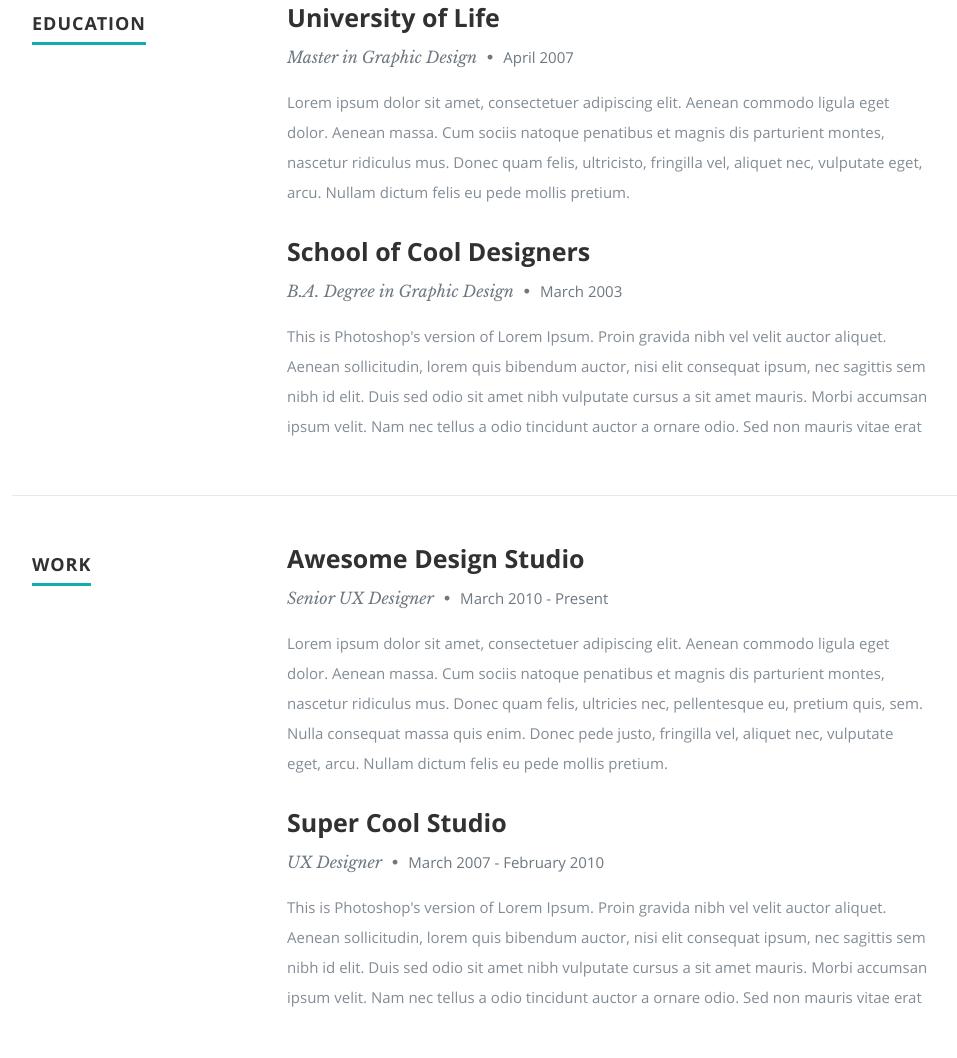
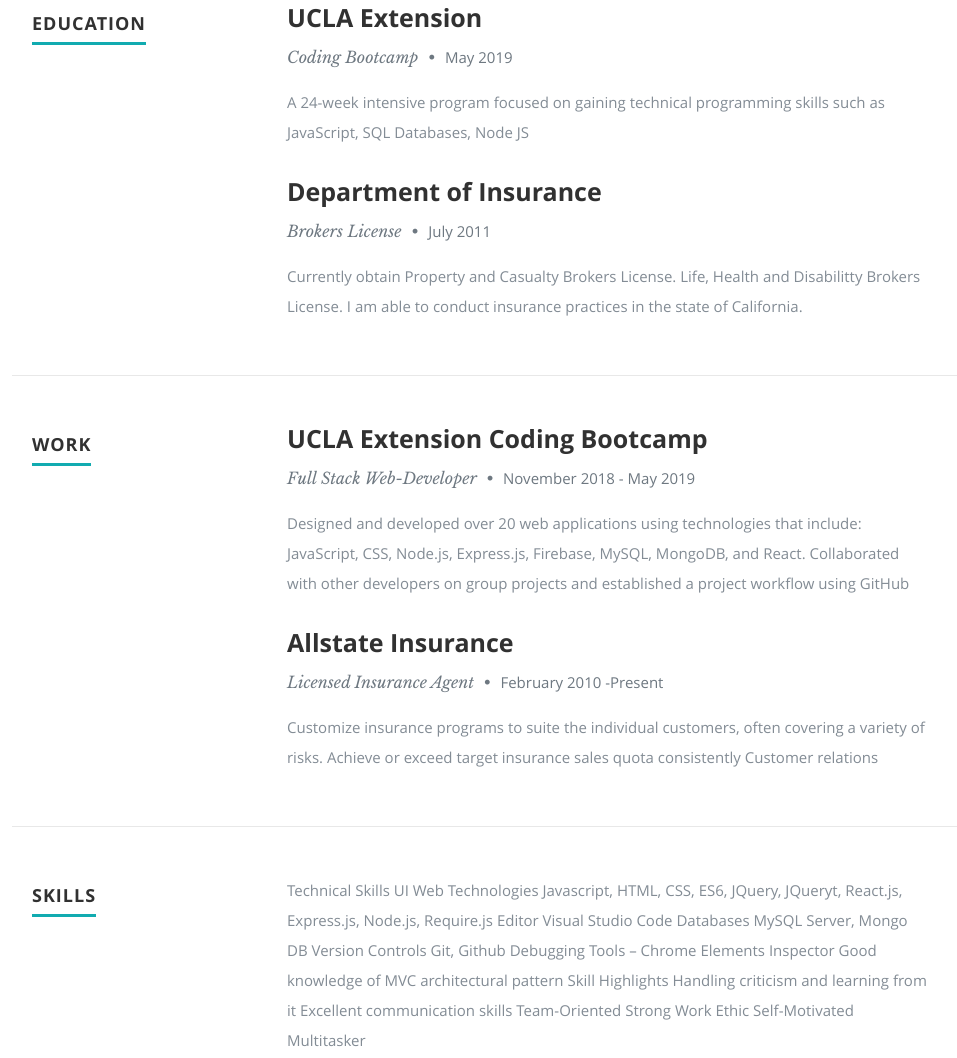
Before and after one commit to gladyn/Portfolio, a plain HTML site: page index.html in a window 1280 px wide. Shown: the part 1445-2503 px from the top of the page, without its empty margins (118-1075 px from the left). Drawn offline with nearby package versions, Linux system fonts and the light colour scheme.

Commit message:
update resume work and education

```diff
--- a/index.html
+++ b/index.html
@@ -136,16 +136,12 @@
 
                <div class="twelve columns">
 
-                  <h3>University of Life</h3>
-                  <p class="info">Master in Graphic Design <span>&bull;</span> <em class="date">April 2007</em></p>
+                  <h3>UCLA Extension</h3>
+                  <p class="info">Coding Bootcamp <span>&bull;</span> <em class="date">May 2019</em></p>
 
                   <p>
-                     Lorem ipsum dolor sit amet, consectetuer adipiscing elit. Aenean commodo ligula eget dolor. Aenean
-                     massa.
-                     Cum sociis natoque penatibus et magnis dis parturient montes, nascetur ridiculus mus. Donec quam
-                     felis,
-                     ultricisto, fringilla vel, aliquet nec, vulputate eget, arcu. Nullam dictum felis eu pede
-                     mollis pretium.
+                     A 24-week intensive program focused on gaining technical
+                     programming skills such as JavaScript, SQL Databases, Node JS
                   </p>
 
                </div>
@@ -156,14 +152,13 @@
 
                <div class="twelve columns">
 
-                  <h3>School of Cool Designers</h3>
-                  <p class="info">B.A. Degree in Graphic Design <span>&bull;</span> <em class="date">March 2003</em></p>
+                  <h3>Department of Insurance</h3>
+                  <p class="info">Brokers License <span>&bull;</span> <em class="date">July 2011</em></p>
 
                   <p>
-                     This is Photoshop's version of Lorem Ipsum. Proin gravida nibh vel velit auctor aliquet.
-                     Aenean sollicitudin, lorem quis bibendum auctor, nisi elit consequat ipsum, nec sagittis sem
-                     nibh id elit. Duis sed odio sit amet nibh vulputate cursus a sit amet mauris. Morbi accumsan
-                     ipsum velit. Nam nec tellus a odio tincidunt auctor a ornare odio. Sed non mauris vitae erat
+                     Currently obtain Property and Casualty Brokers License.
+                     Life, Health and Disabilitty Brokers License.
+                     I am able to conduct insurance practices in the state of California.
                   </p>
 
                </div>
@@ -189,17 +184,16 @@
 
                <div class="twelve columns">
 
-                  <h3>Awesome Design Studio</h3>
-                  <p class="info">Senior UX Designer <span>&bull;</span> <em class="date">March 2010 - Present</em></p>
+                  <h3>UCLA Extension Coding Bootcamp</h3>
+                  <p class="info">Full Stack Web-Developer <span>&bull;</span> <em class="date">November 2018 - May 2019</em></p>
 
                   <p>
-                     Lorem ipsum dolor sit amet, consectetuer adipiscing elit. Aenean commodo ligula eget dolor. Aenean
-                     massa.
-                     Cum sociis natoque penatibus et magnis dis parturient montes, nascetur ridiculus mus. Donec quam
-                     felis,
-                     ultricies nec, pellentesque eu, pretium quis, sem. Nulla consequat massa quis enim.
-                     Donec pede justo, fringilla vel, aliquet nec, vulputate eget, arcu. Nullam dictum felis eu pede
-                     mollis pretium.
+                     Designed and developed over 20 web applications using technologies that
+                     include: JavaScript, CSS, Node.js, Express.js, Firebase, MySQL, MongoDB,
+                     and React.
+
+                     Collaborated with other developers on group projects and established a project
+                     workflow using GitHub
                   </p>
 
                </div>
@@ -210,14 +204,16 @@
 
                <div class="twelve columns">
 
-                  <h3>Super Cool Studio</h3>
-                  <p class="info">UX Designer <span>&bull;</span> <em class="date">March 2007 - February 2010</em></p>
+                  <h3>Allstate Insurance</h3>
+                  <p class="info">Licensed Insurance Agent <span>&bull;</span> <em class="date">February 2010 -Present</em></p>
 
                   <p>
-                     This is Photoshop's version of Lorem Ipsum. Proin gravida nibh vel velit auctor aliquet.
-                     Aenean sollicitudin, lorem quis bibendum auctor, nisi elit consequat ipsum, nec sagittis sem
-                     nibh id elit. Duis sed odio sit amet nibh vulputate cursus a sit amet mauris. Morbi accumsan
-                     ipsum velit. Nam nec tellus a odio tincidunt auctor a ornare odio. Sed non mauris vitae erat
+                     Customize insurance programs to suite the individual customers, often
+                     covering a variety of risks.
+
+                     Achieve or exceed target insurance sales quota consistently
+
+                     Customer relations
                   </p>
 
                </div>
```
Also changed, not shown: 1 other file.
